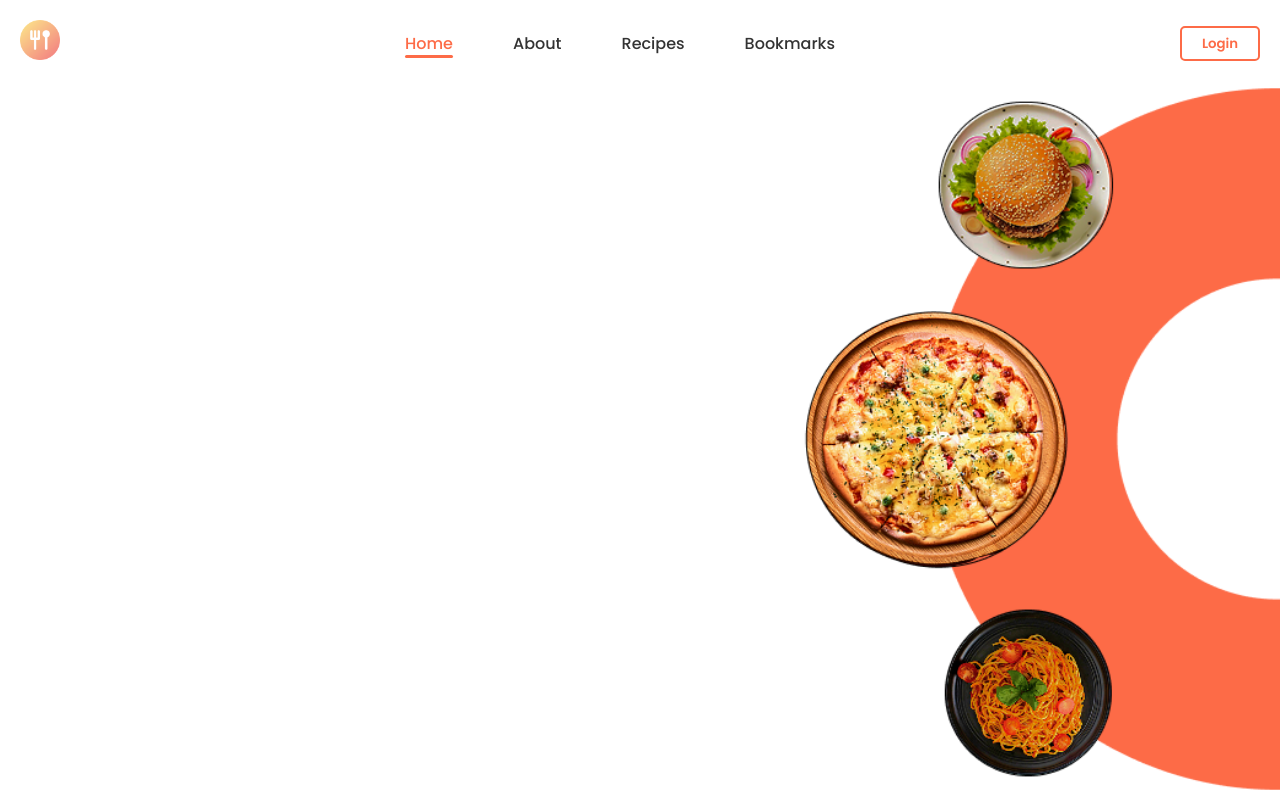
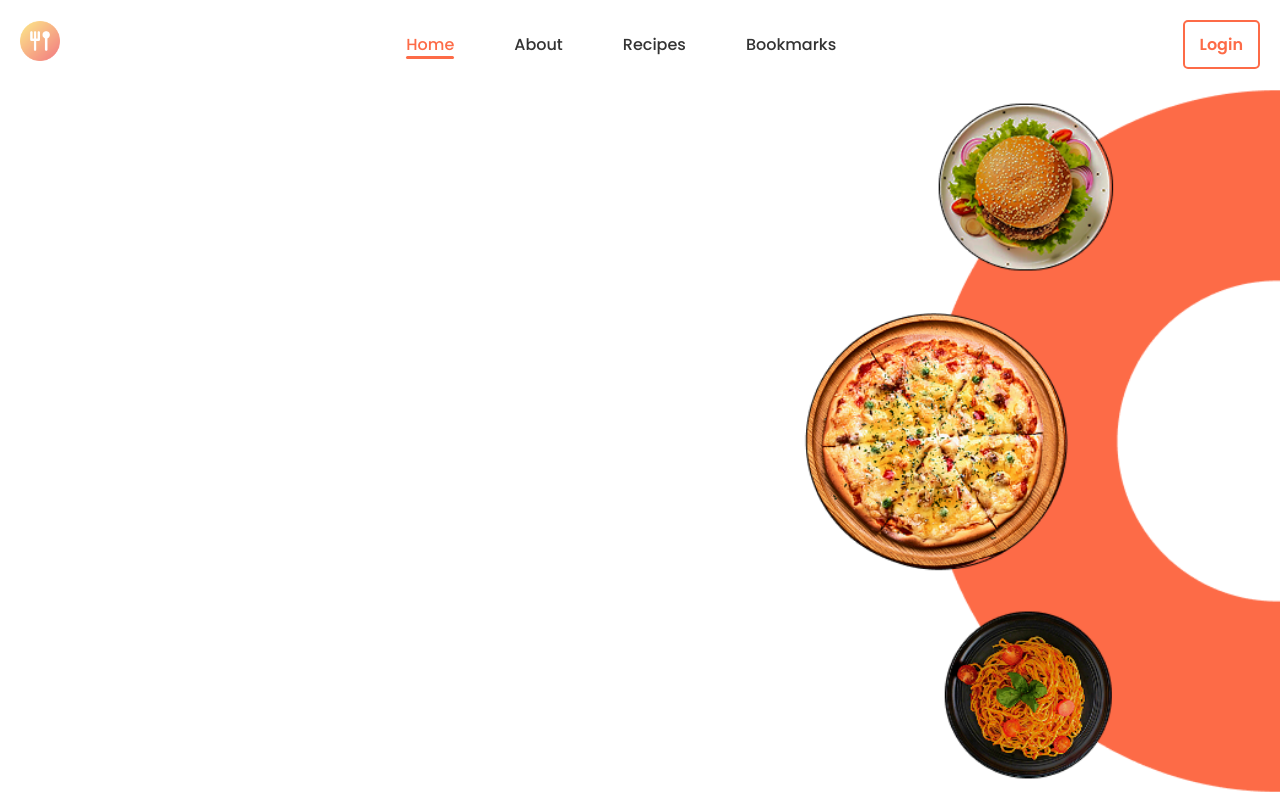
Before and after one commit to PavitrankMishra/Food-Recipe-, a React (Vite) app: page / in a window 1280 px wide. Built offline with nearby package versions, Linux system fonts and the light colour scheme; no server answers; a web font is replaced by a local one.

Commit message:
"feat: Added reusable component Button for Login Button"

```diff
--- a/src/Components/Header.css
+++ b/src/Components/Header.css
@@ -72,35 +72,6 @@
   width: 100%;
 }
 
-.headerContainer .loginContainer button {
-  background-color: transparent;
-  border: none;
-  outline: none;
-  cursor: pointer;
-  border: 2px solid #fd6b47;
-  border-radius: 5px;
-  width: 80px;
-  height: 35px;
-  transition: all 0.5s ease-in-out;
-  font-weight: 600;
-  /* border: 2px solid #333; */
-  color: #fd6b47;
-}
-
-.headerContainer .loginContainer button:hover {
-  background-color: #fd6b47;
-  border: 2px solid #333;
-  color: #333;
-}
-
-/* .headerContainer .headerLeft {
-  display: flex;
-  align-items: center;
-  gap: 10px;
-  border:2px solid red;
-  justify-content: center;
-} */
-
 .headerContainer .headerLeft h1 {
   /* border:2px solid red; */
   /* display: inline; */
@@ -130,33 +101,6 @@
   font-family: 'Pacifico', cursive; */
 }
 
-/* .logo-main {
-  font-family: "Bebas Neue", cursive;
-  color: #ff4500;
-}
-
-.logo-sub {
-  font-family: "Poppins", sans-serif;
-  font-weight: 600;
-  color: #000;
-} */
-
-/* .headerContainer a {
-  text-decoration: none;
-  color: #333;
-}
-
-.headerContainer .headerRight .rightPart {
-  display: flex;
-  align-items: center;
-  justify-content: center;
-  gap: 10px;
-} */
-
-/* .sideBarContainer {
-  display: none;
-} */
-
 .headerContainer .logoContainer .mealzoHeading,
 .burgerMenu {
   display: none;
@@ -182,8 +126,6 @@
     align-items: center;
     justify-content: space-between;
     width: 100%;
-    /* margin: auto; */
-    /* border: 2px solid red; */
   }
 
   .headerContainer .logoContainer .mealzoHeading,
@@ -207,20 +149,4 @@
   .headerContainer .logoContainer img {
     width: 9vw;
   }
-
-  /* .headerContainer {
-    position: relative;
-  } */
-
-  /* .sideBarContainer {
-    position: absolute;
-    right: 0px;
-    top: 0;
-    display: block;
-    background-color: #fd6b47;
-    transition: all 2s ease-in-out;
-    width:80%;
-    color: #333;
-    height:100dvh;
-  } */
 }
--- a/src/Components/Header.jsx
+++ b/src/Components/Header.jsx
@@ -6,6 +6,7 @@ import { faBars } from "@fortawesome/free-solid-svg-icons";
 import { FontAwesomeIcon } from "@fortawesome/react-fontawesome";
 import SideBar from "../Components/SideBar";
 import { useState } from "react";
+import Button from "./Button";
 
 const Header = () => {
   const location = useLocation();
@@ -48,7 +49,7 @@ const Header = () => {
           </ul>
         </section>
         <section className="loginContainer">
-          <button className="loginButton">Login</button>
+          <Button location={"/login"}>Login</Button>
         </section>
       </section>
       <SideBar show={showSideBar} onClose={toggleSideBar} />
```
